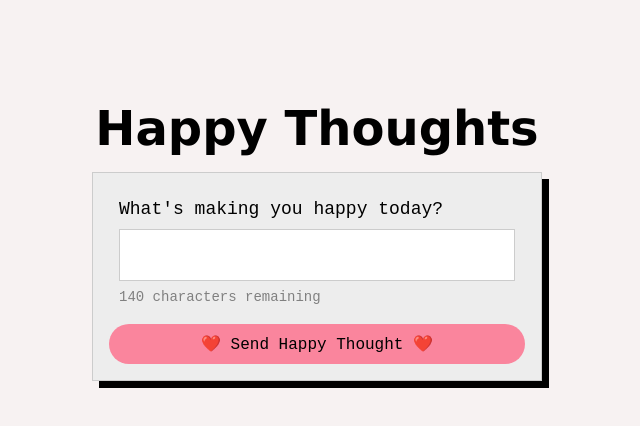
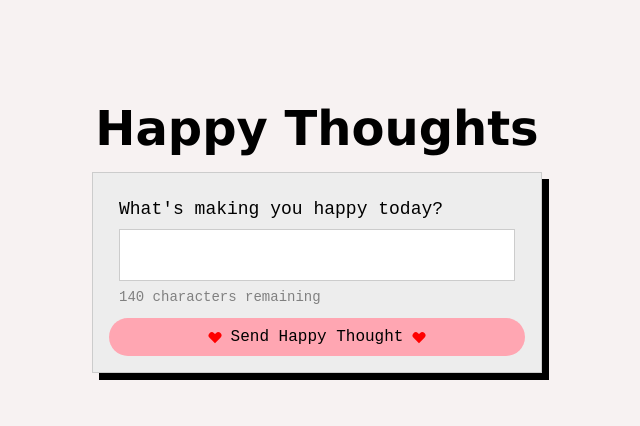
Before and after one commit to violacathrine/js-project-happy-thoughts, a React (Vite) app: page / in a window 1280 px wide. Shown: the top 426 px of the page, without its empty margins (323-963 px from the left). Built offline with nearby package versions, Linux system fonts and the light colour scheme; no server answers.

Commit message:
hearticons, styling etc

```diff
--- a/package.json
+++ b/package.json
@@ -12,6 +12,7 @@
   "dependencies": {
     "react": "^19.0.0",
     "react-dom": "^19.0.0",
+    "react-icons": "^5.5.0",
     "styled-components": "^6.1.17"
   },
   "devDependencies": {
--- a/src/components/Form.jsx
+++ b/src/components/Form.jsx
@@ -1,5 +1,6 @@
 import { useState } from "react";
 import { MessageCard } from "./MessageCard";
+import { HeartIcon } from './HeartIcon';
 import {
   FormWrapper,
   StyledForm,
@@ -71,7 +72,9 @@ export const Form = () => {
 
           {error && <StyledErrorMessage>{error}</StyledErrorMessage>}
 
-          <StyledButton type="submit">❤️ Send Happy Thought ❤️</StyledButton>
+          <StyledButton type="submit">
+            <HeartIcon /> Send Happy Thought <HeartIcon />
+          </StyledButton>
         </StyledForm>
       </FormWrapper>
     </>
--- a/src/components/Form.styles.js
+++ b/src/components/Form.styles.js
@@ -8,7 +8,7 @@ export const FormWrapper = styled.section`
 export const StyledForm = styled.form`
   display: flex;
   flex-direction: column;
-  background:rgb(237, 237, 237);
+  background: rgb(237, 237, 237);
   width: 100%;
   border: 1px solid #ccc;
   padding: 16px;
@@ -39,19 +39,22 @@ export const StyledInfoCharacterText = styled.p`
 `;
 
 export const StyledButton = styled.button`
+  display: flex;
+  font-family: courier new;
+  align-items: center;
+  justify-content: center;
+  gap: 0.5rem;
   padding: 10px 16px;
-  margin-top: 16px;
-  font-size: 16px;
-  background:rgba(255, 94, 126, 0.72);
-  font-weight: 500;
-  border-radius: 30px;
+  border: none;
+  border-radius: 25px;
+  background-color: rgb(255, 166, 178);
+  color: black;
+  font-size: 1rem;
   cursor: pointer;
-  border: none;
-  font-family: inherit;
-  color: black;
+  margin-top: 10px;
 
   &:hover {
-    opacity: 0.9;
+    background-color: pink;
   }
 `;
 
--- /dev/null
+++ b/src/components/HeartIcon.jsx
@@ -0,0 +1,12 @@
+import styled from 'styled-components';
+import { HiHeart } from 'react-icons/hi';
+
+export const HeartIcon = styled(HiHeart)`
+  color: red;
+  font-size: 1rem;
+  transition: transform 0.3s ease;
+
+  &:hover {
+    transform: scale(1.2);
+  }
+`;
--- a/src/components/LikeButton.jsx
+++ b/src/components/LikeButton.jsx
@@ -1,29 +1,33 @@
 import styled from "styled-components";
+import { HeartIcon } from "./HeartIcon";
 
 const LikeContainer = styled.div`
   display: flex;
   align-items: center;
-  gap: 5px;
+  gap: 6px;
 `;
 
-const HeartButton = styled.button`
-  background: transparent;
+const HeartWrapper = styled.button`
+  display: flex;
+  align-items: center;
+  justify-content: center;
+
+  width: 40px;
+  height: 40px;
+  border-radius: 50%;
+  background-color: #eaeaea;
+
   border: none;
   cursor: pointer;
-  font-size: 20px;
   padding: 0;
-  margin: 0;
+  transition: transform 0.2s ease;
 
-  &:hover {
-    transform: scale(1.1);
-  }
 `;
 
 const LikeCount = styled.span`
   font-size: 14px;
-  color: #333;
-  white-space: nowrap;
-  font-family: arial;
+  color: #888;
+  font-family: Arial, sans-serif;
 `;
 
 export const LikeButton = ({ thoughtId, hearts, onLike }) => {
@@ -41,7 +45,9 @@ export const LikeButton = ({ thoughtId, hearts, onLike }) => {
 
   return (
     <LikeContainer>
-      <HeartButton onClick={handleLike}>🩷</HeartButton>
+      <HeartWrapper onClick={handleLike}>
+        <HeartIcon size="1.3rem" />
+      </HeartWrapper>
       <LikeCount>x {hearts}</LikeCount>
     </LikeContainer>
   );
--- a/src/components/MessageCard.jsx
+++ b/src/components/MessageCard.jsx
@@ -21,28 +21,31 @@ const Card = styled.div`
   display: flex;
   flex-direction: column;
   background-color: #f8f8f8;
-  width: 100%;
   border: 1px solid #ccc;
   padding: 16px;
   box-shadow: 7px 7px 0px rgb(0, 0, 0);
-  margin: 30px 0px 30px;
-  overflow: hidden;
+  margin: 30px 0;
+  animation: ${CardFadeIn} 0.5s ease-out;
   word-break: break-word;
-  animation: ${CardFadeIn} 0.5s ease-out;
-  padding: 10px;
-`;
-
-const TopRow = styled.div`
-  display: flex;
-  justify-content: space-between;
-  align-items: flex-start;
-  gap: 10px;
 `;
 
 const BottomRow = styled.div`
   display: flex;
-  justify-content: flex-end;
-  margin-top: 12px;
+  justify-content: space-between;
+  align-items: center;
+  margin-top: 16px;
+`;
+
+const LeftPart = styled.div`
+  display: flex;
+  align-items: center;
+  gap: 8px;
+`;
+
+const RightPart = styled.div`
+  font-size: 14px;
+  font-family: Arial, sans-serif;
+  color: gray;
 `;
 
 const MessageText = styled.p`
@@ -73,16 +76,16 @@ export const MessageCard = ({ message, onLike }) => {
   return (
     <CardWrapper>
       <Card>
-      <TopRow>
         <MessageText>{message.message}</MessageText>
+        <BottomRow>
+          <LeftPart>
             <LikeButton
               thoughtId={message._id}
               hearts={message.hearts}
               onLike={onLike}
             />
-</TopRow>
-<BottomRow>
-        <Timestamp>{getMinutesAgo(message.createdAt)}</Timestamp>
+          </LeftPart>
+          <RightPart>{getMinutesAgo(message.createdAt)}</RightPart>
         </BottomRow>
       </Card>
     </CardWrapper>
```
Lines whose indentation alone changed are shown as unchanged.
